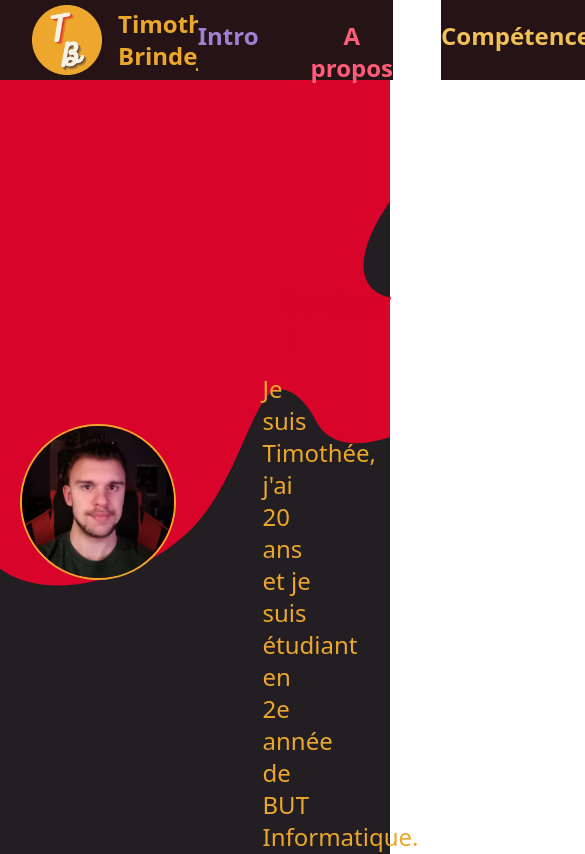
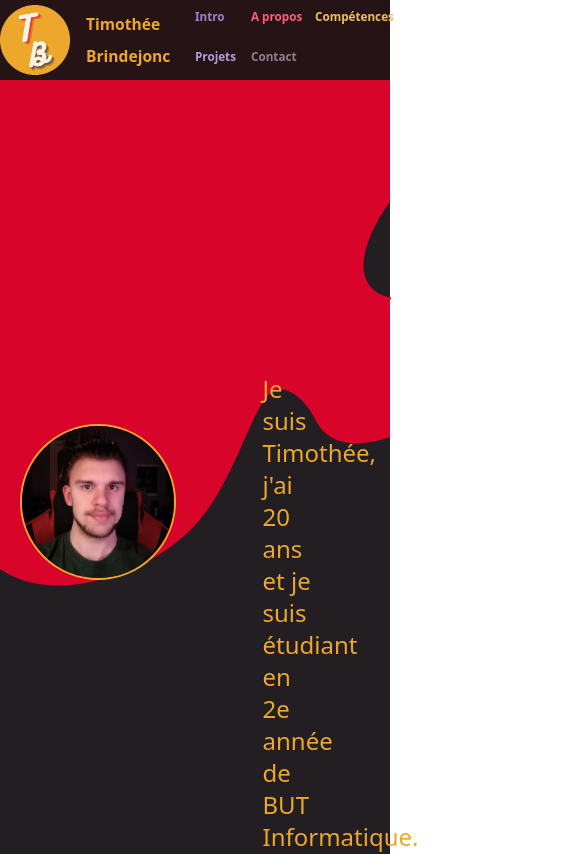
Before and after one commit to Timeuh/Portfolio-V1, a React (Vite) app: page / in a window 390 px wide. Shown: the top 854 px of the page, 585 px wide, since content can reach past the window. Built offline with nearby package versions, Linux system fonts and the light colour scheme.

Commit message:
style: make navbar responsive for mobiles

```diff
--- a/src/components/Navbar.jsx
+++ b/src/components/Navbar.jsx
@@ -4,14 +4,14 @@ function Navbar() {
 
     return (
         <div id="navbar" className="navbar">
-            <div className="flex flex-row space-x-4 items-center">
+            <div className="flex flex-row space-x-4 items-center w-1/2">
                 <img src={icon} alt='image' width="70" height="70"/>
                 <h1>Timothée Brindejonc</h1>
             </div>
-            <div className="flex flex-row space-x-12 items-center">
+            <div className="2xl:flex flex-row 2xl:space-x-12 items-center grid grid-cols-3 gap-x-12">
                 <a href="#intro" className="navbar-item text-martinique-500">Intro</a>
                 <a href="#about" className="navbar-item text-monza-400">A propos</a>
-                <a href="#skills" className="navbar-item text-fuel-yellow-300">Compétences</a>
+                <a href="#skills" className="navbar-item text-fuel-yellow-300 pl-2">Compétences</a>
                 <a href="#projects" className="navbar-item text-bleached-cedar-400">Projets</a>
                 <a href="#contact" className="navbar-item text-thunder-400">Contact</a>
             </div>
--- a/src/index.css
+++ b/src/index.css
@@ -5,12 +5,14 @@
 @layer components {
 
     .navbar {
-        @apply flex flex-row space-x-4 bg-[#251316] justify-between px-8 h-20 text-2xl font-bold text-fuel-yellow-main sticky top-0 z-40
+        @apply flex flex-row 2xl:space-x-4 bg-[#251316] 2xl:justify-between 2xl:px-8 h-20 text-2xl font-bold text-fuel-yellow-main sticky top-0 z-40
+        text-[4vw] 2xl:text-3xl
     }
 
     .navbar-item {
-        @apply bg-[#251316] flex flex-col text-center my-1 py-5 mx-1 border-b-4 border-monza-main border-opacity-0
-        hover:border-opacity-100 transition h-full hover:text-fuel-yellow-200
+        @apply bg-[#251316] shrink 2xl:py-5 border-b-4 border-monza-main border-opacity-0
+        hover:border-opacity-100 transition h-full hover:text-fuel-yellow-200 w-[1vw] 2xl:w-1/2 whitespace-nowrap text-[3vw]
+        2xl:text-2xl
     }
 
     .skills-icon-hover {
```
